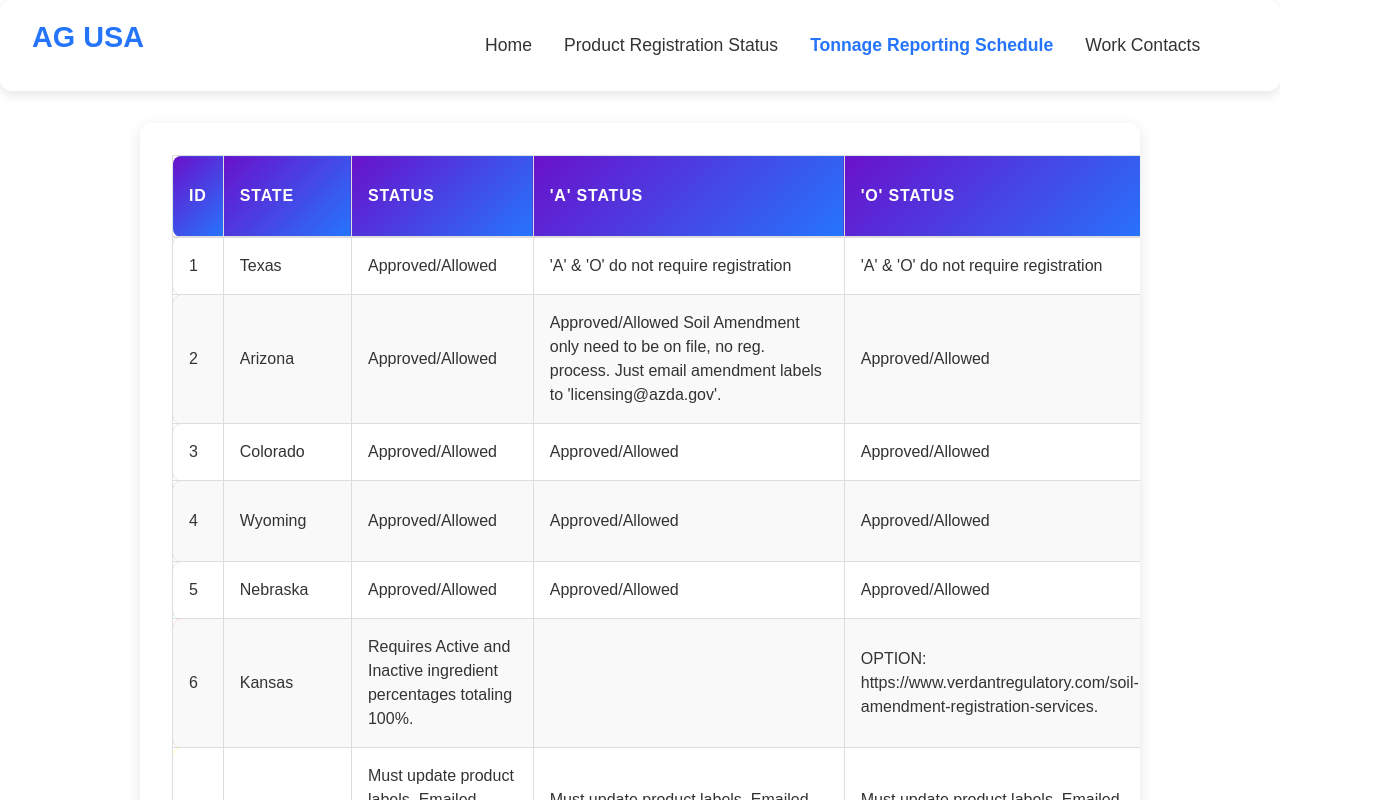
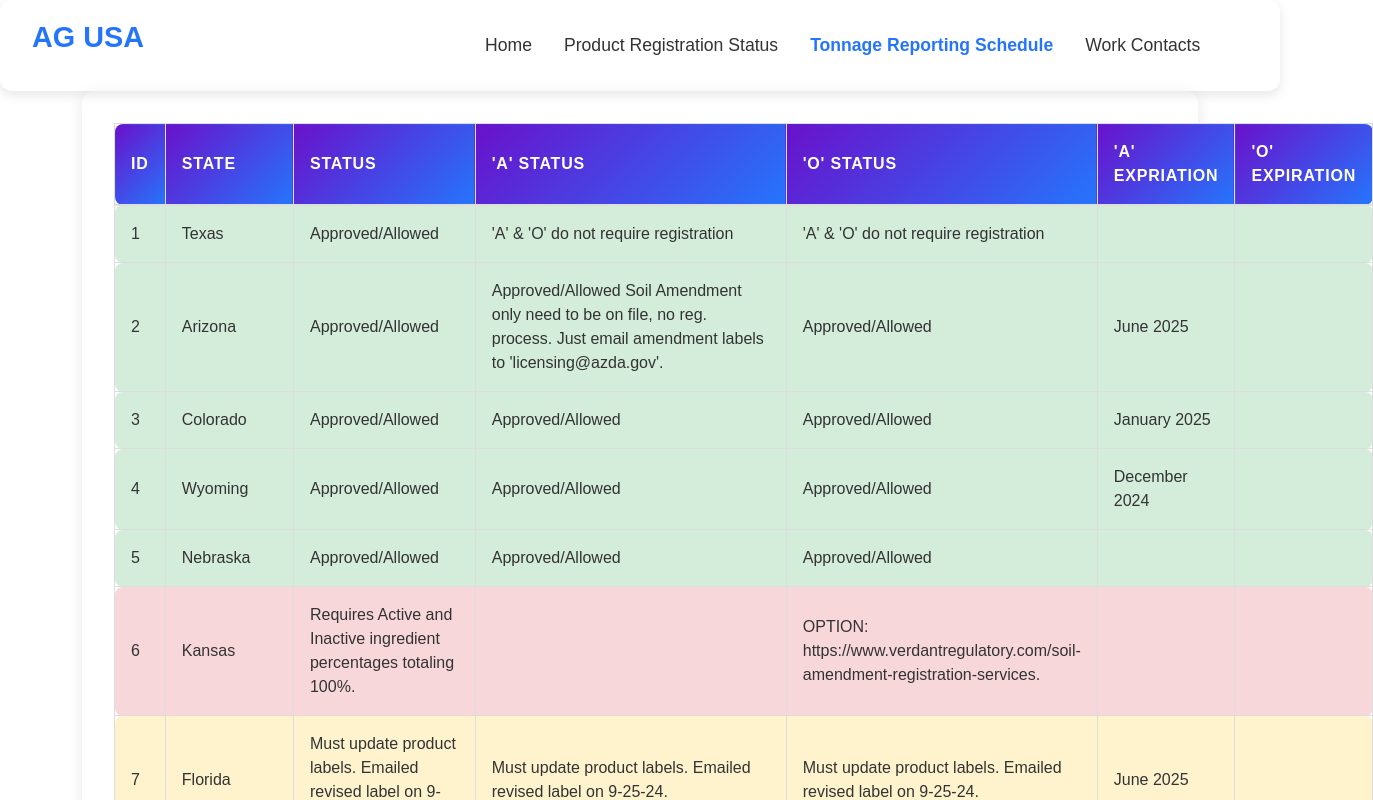
Before and after one commit to max-well-creator/work_dashboard, a Next.js app: page /product_reg_status in a window 1280 px wide. Shown: the top 800 px of the page, 1373 px wide, since content can reach past the window. Built offline with nearby package versions, Linux system fonts and the light colour scheme.

Commit message:
fixed bug where background color did not show up

```diff
--- a/src/components/StatusTable/StatusTable.js
+++ b/src/components/StatusTable/StatusTable.js
@@ -11,10 +11,27 @@ const StatusTable = () => {
 		STATUS_HEADING,
 		ASTATUS_HEADING,
 		OSTATUS_HEADING,
-		NOTES_HEADING,
 		AEXPIRATION_HEADING,
 		OEXPIRATION_HEADING,
+		APPROVED_COLOR,
+		REJECTED_COLOR,
+		PENDING_COLOR,
 	} = dataHeaders;
+
+	// Helper function to get the correct CSS class based on the color
+	const getRowColorClass = (color) => {
+		if (color === APPROVED_COLOR) {
+			return styles.statusApproved;
+		}
+		if (color === REJECTED_COLOR) {
+			return styles.statusRejected;
+		}
+		if (color === PENDING_COLOR) {
+			return styles.statusPending;
+		}
+
+		return "";
+	};
 
 	return (
 		<div className={styles.tableContainer}>
@@ -31,8 +48,10 @@ const StatusTable = () => {
 					</tr>
 				</thead>
 				<tbody>
-					{statesRegData.map((row) => (
-						<tr key={row.id} style={{ backgroundColor: row.color }}>
+					{statesRegData.map((row) => {
+						const rowColorClass = getRowColorClass(row.color);
+						return (
+							<tr key={row.id} className={rowColorClass}>
 								<td>{row.id}</td>
 								<td>{row.state}</td>
 								<td>{row.license_statues}</td>
@@ -41,7 +60,8 @@ const StatusTable = () => {
 								<td>{row.a_expiration}</td>
 								<td>{row.o_expiration}</td>
 							</tr>
-					))}
+						);
+					})}
 				</tbody>
 			</table>
 		</div>
--- a/src/components/StatusTable/StatusTable.module.scss
+++ b/src/components/StatusTable/StatusTable.module.scss
@@ -1,9 +1,6 @@
 .tableContainer {
-  overflow-x: auto;
-  margin: 2rem auto;
-  max-width: 1000px;
   padding: 2rem;
-  background-color: #fff;
+
   border-radius: 12px;
   box-shadow: 0 4px 16px rgba(0, 0, 0, 0.1);
   transition: box-shadow 0.3s ease;
@@ -37,13 +34,6 @@
     border-bottom: 2px solid #ddd;
   }
 
-  td {
-    background-color: white;
-  }
-
-  tr:nth-child(even) td {
-    background-color: #f9f9f9;
-  }
 
   tr:hover td {
     background-color: #e9f5ff;
@@ -62,3 +52,16 @@
     border-bottom-right-radius: 8px;
   }
 }
+
+// Classes for row colors
+.statusApproved {
+  background-color: #d4edda !important; // Light green background for approved
+}
+
+.statusRejected {
+  background-color: #f8d7da !important; // Light red background for rejected
+}
+
+.statusPending {
+  background-color: #fff3cd !important; // Light yellow background for pending
+}
```
Lines whose indentation alone changed are shown as unchanged.
